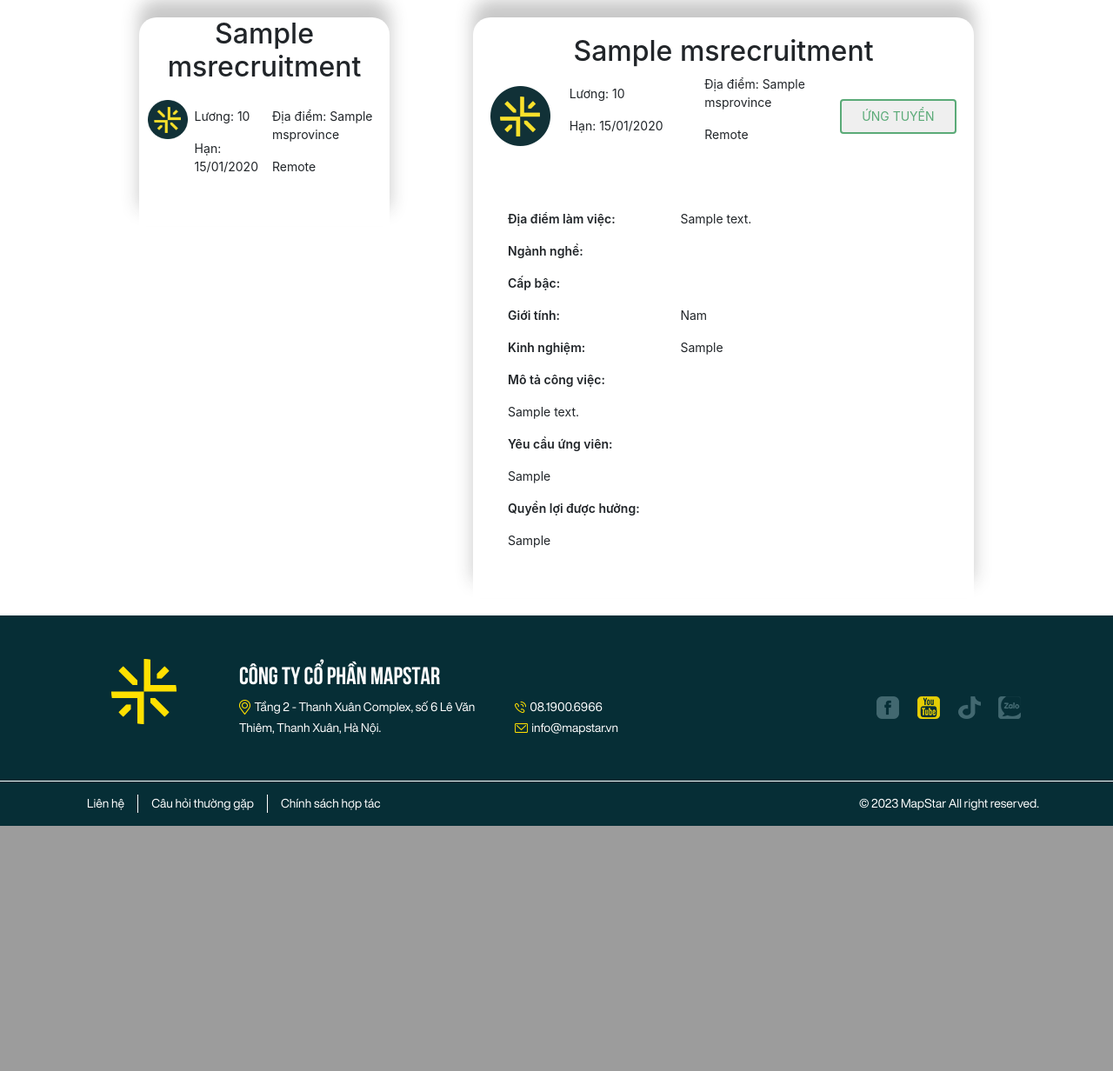
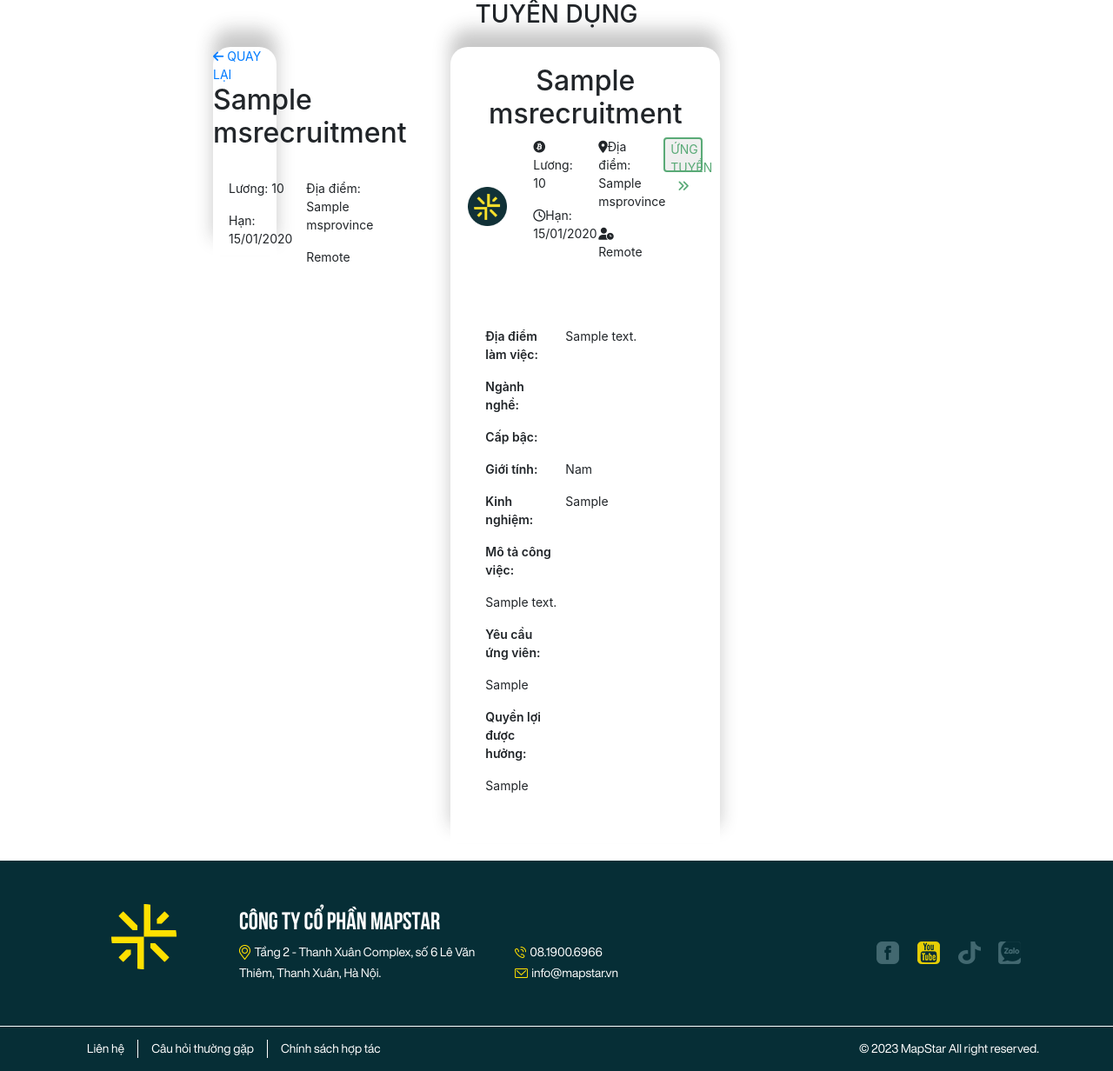
Before and after one commit to HieuPham1504/django_booking, a Django app: page /mapstar-recruitments/1/ in a window 1280 px wide. Shown: the part 1060-2292 px from the top of the page at 87% size. Before the commit the page ends 2010 px from the top, so only its background shows below. Run offline with Django 5.2, Linux system fonts and the light colour scheme; data comes from the database, SQL or seed files in the repository; tables that the repository leaves empty hold one stand-in row (values such as "Sample post"); data that the repository does not hold is empty; some libraries are stand-ins or nearby versions.

Commit message:
update Tuyển dụng

```diff
--- a/ms_recruitment/templates/ms_mapstar_recruitment_detail.html
+++ b/ms_recruitment/templates/ms_mapstar_recruitment_detail.html
@@ -11,9 +11,20 @@
 <div class="recruitment-detail-container">
     <div class="banner">
         <img src="{% static 'images/recruitment_img.jpg' %}" alt="Banner">
+        <div class="container">
+            <h3>TUYỂN DỤNG</h3>
         </div>
+    </div>
+    <div class="container">
         <div class="recruitment-detail">
+            <div class="row">
+                <div class="col-lg-4">
                     <div class="left">
+                        <div>
+                            <a href="http://">
+                                <i class="fa-solid fa-arrow-left"></i> QUAY LẠI
+                            </a>
+                        </div>
                         <div class="header">
                             <h2>{{recruitment_detail.name}}</h2>
                         </div>
@@ -24,7 +35,7 @@
                                 </div>
                                 <div class="info-description">
                                     <div class="row-1">
-                            <h3>{{recruitment_detail.job.name}}</h3>
+                                        <h4>{{recruitment_detail.job.name}}</h4>
                                     </div>
                                     <div class="row-2">
                                         <div>
@@ -52,35 +63,43 @@
                             </div>
                         </div>
                     </div>
+                </div>
+                <div class="col-lg-8">
                     <div class="right">
                         <div class="right-content">
                             <h2>{{recruitment_detail.name}}</h2>
-                <div class="info">
-                    <div class="info-icon">
+                            <div class="info row">
+                                <div class="info-icon col-3">
                                     <img src="{% static 'images/info_icon.png' %}" alt="Icon">
                                 </div>
-                    <div class="item">
+                                <div class="col-9">
+                                    <div class="row">
+                                        <div class="item col-sm-4">
                                             <p>
-                            <span>Lương: </span>
+                                                <i class="fa-brands fa-bitcoin"></i><span>Lương: </span>
                                                 <span class="salary">{{recruitment_detail.salary|recruitment_calculate_price}}</span>
                                             </p>
                                             <p>
-                            <span>Hạn: </span>
+                                                <i class="fa-regular fa-clock"></i><span>Hạn: </span>
                                                 <span class="deadline">{{recruitment_detail.date_expire|recruitment_date_format}}</span>
                                             </p>
                                         </div>
-                    <div class="item">
+                                        <div class="item col-sm-4">
                                             <p>
-                            <span>Địa điểm: </span>
+                                                <i class="fa-solid fa-location-dot"></i><span>Địa điểm: </span>
                                                 <span class="province">{{recruitment_detail.province.name}}</span>
                                             </p>
                                             <p>
+                                                <i class="fa-solid fa-user-clock"></i>
                                                 <span class="job-type">{{recruitment_detail.job_type|recruitment_job_type_selection}}</span>
                                             </p>
                                         </div>
-                    <div class="item">
-                        <button class="submit-recruitment" onClick="showApplicantPopup()">ỨNG TUYỂN</button>
+                                        <div class="item col-sm-4">
+                                            <button class="submit-recruitment" onClick="showApplicantPopup()">ỨNG TUYỂN <i class="fa-solid fa-angles-right"></i></button>
                                         </div>
+                                    </div>
+                                </div>
+
                             </div>
                         </div>
 
@@ -153,6 +172,8 @@
                                 </div>
                                 <div class="value">
                                     <p>{{recruitment_detail.job_compensation | linebreaks}}</p>
+                                </div>
+                            </div>
                         </div>
                     </div>
                 </div>
@@ -299,7 +320,7 @@
                 </form>
             </div>
         </div>
-
+    </div>
 </div>
 
 {% endblock %}
```
Also changed, not shown: ms_recruitment/static/css/ms_recruitment_detail.css (+68 -27 lines). Lines whose indentation alone changed are shown as unchanged.
